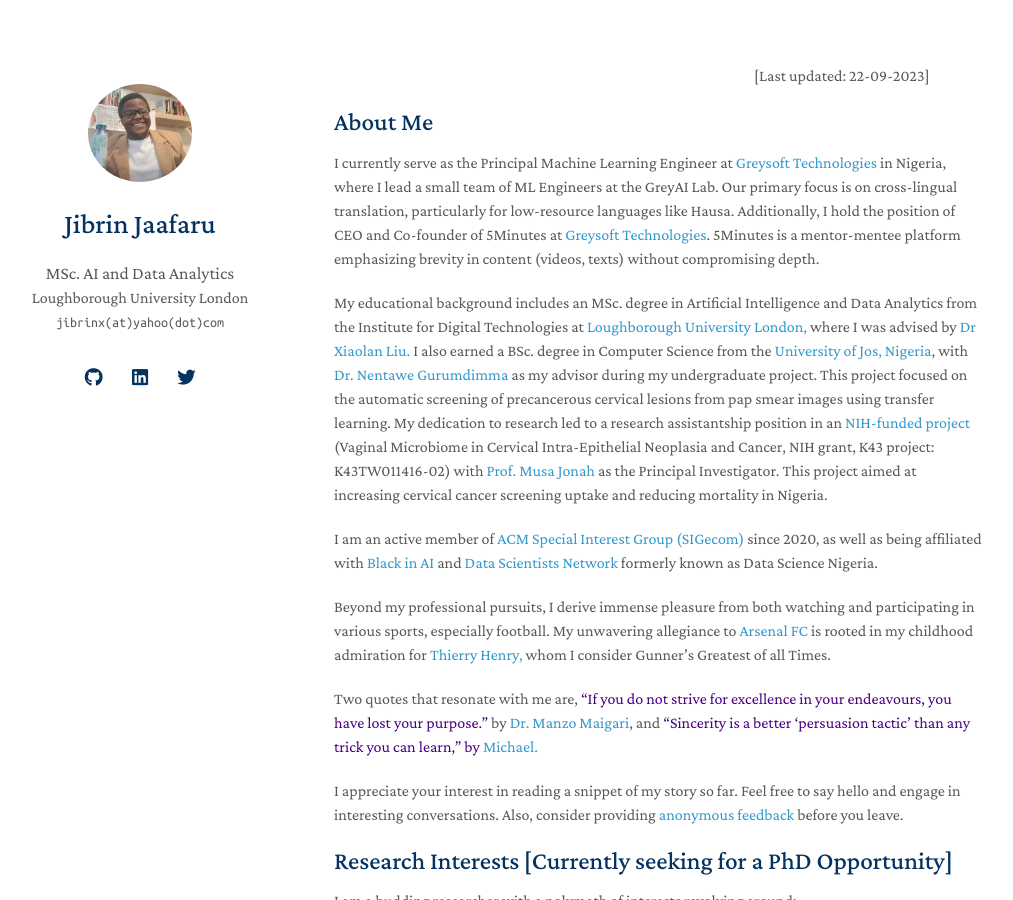
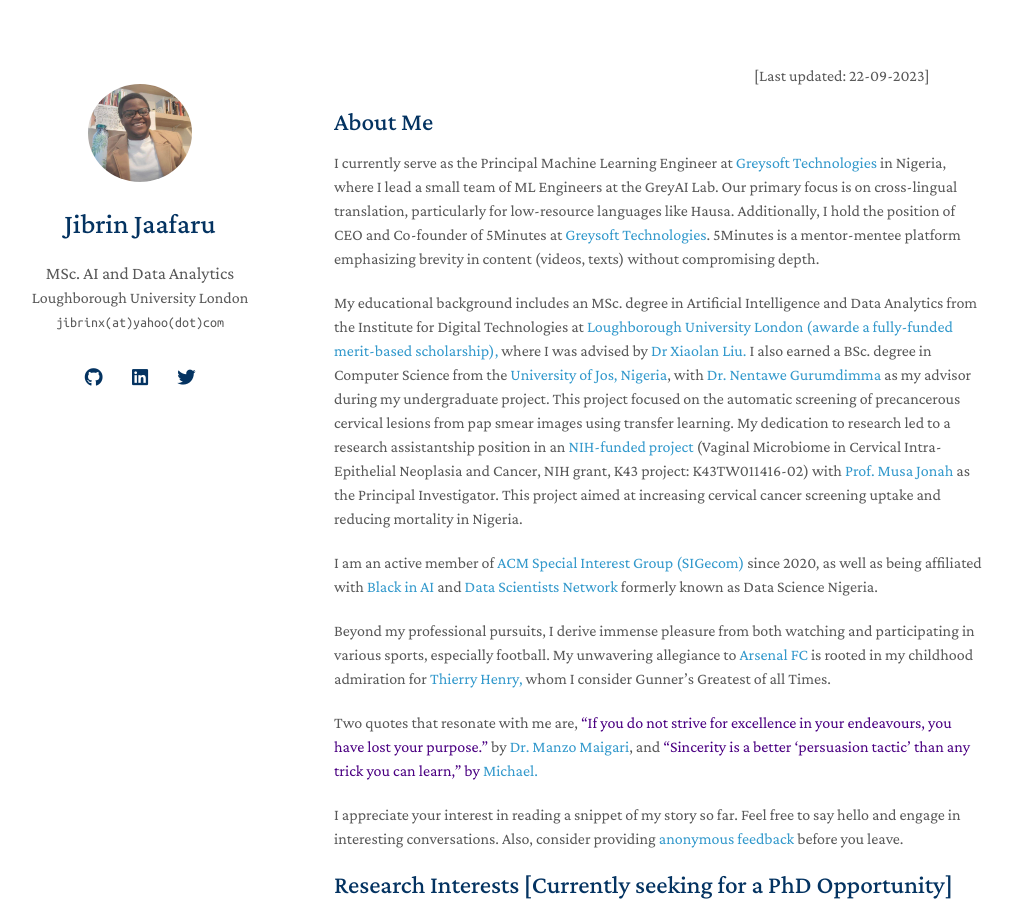
Before and after one commit to jibrinx/jibrinx.github.io, a Jekyll site: the page built from index.md, in a window 1280 px wide and 900 px high. Shown: the whole window, without its empty margins (136-1149 px from the left). Built offline with Jekyll 4.4.1, drawn with Linux system fonts in a browser that asks for light colours; nearby versions of some CDN libraries; a style sheet for code colours, icons or effects is not loaded.

Commit message:
Update index.md

```diff
--- a/index.md
+++ b/index.md
@@ -6,7 +6,7 @@
 
 I currently serve as the Principal Machine Learning Engineer at <a href="https://greysoft.ng">Greysoft Technologies</a> in Nigeria, where I lead a small team of ML Engineers at the GreyAI Lab. Our primary focus is on cross-lingual translation, particularly for low-resource languages like Hausa. Additionally, I hold the position of CEO and Co-founder of 5Minutes at <a href="https://greysoft.ng">Greysoft Technologies</a>. 5Minutes is a mentor-mentee platform emphasizing brevity in content (videos, texts) without compromising depth.
 
-My educational background includes an MSc. degree in Artificial Intelligence and Data Analytics from the Institute for Digital Technologies at  <a href="https://www.lborolondon.ac.uk/study/masters-degrees/artificial-intelligence-data-analytics/"> Loughborough University London, </a> where I was advised by <a href="https://www.lborolondon.ac.uk/about/staff/dr-xiaolan-liu/">Dr Xiaolan Liu.</a> I also earned a BSc. degree in Computer Science from the <a href="https://unijos.edu.ng">University of Jos, Nigeria</a>, with <a href="https://scholar.google.com/citations?user=q9VpwWEAAAAJ&hl=enDr. Nentawe Gurumdimma)"> Dr. Nentawe Gurumdimma</a> as my advisor during my undergraduate project. This project focused on the automatic screening of precancerous cervical lesions from pap smear images using transfer learning. My dedication to research led to a research assistantship position in an <a href="https://grantome.com/grant/NIH/K43-TW011416-02">NIH-funded project</a> (Vaginal Microbiome in Cervical Intra-Epithelial Neoplasia and Cancer, NIH grant, K43 project: K43TW011416-02) with <a href="https://www.feinberg.northwestern.edu/faculty-profiles/az/profile.html?xid=39806"> Prof. Musa Jonah </a> as the Principal Investigator. This project aimed at increasing cervical cancer screening uptake and reducing mortality in Nigeria.
+My educational background includes an MSc. degree in Artificial Intelligence and Data Analytics from the Institute for Digital Technologies at  <a href="https://www.lborolondon.ac.uk/study/masters-degrees/artificial-intelligence-data-analytics/"> Loughborough University London (awarde a fully-funded merit-based scholarship), </a> where I was advised by <a href="https://www.lborolondon.ac.uk/about/staff/dr-xiaolan-liu/">Dr Xiaolan Liu.</a> I also earned a BSc. degree in Computer Science from the <a href="https://unijos.edu.ng">University of Jos, Nigeria</a>, with <a href="https://scholar.google.com/citations?user=q9VpwWEAAAAJ&hl=enDr. Nentawe Gurumdimma)"> Dr. Nentawe Gurumdimma</a> as my advisor during my undergraduate project. This project focused on the automatic screening of precancerous cervical lesions from pap smear images using transfer learning. My dedication to research led to a research assistantship position in an <a href="https://grantome.com/grant/NIH/K43-TW011416-02">NIH-funded project</a> (Vaginal Microbiome in Cervical Intra-Epithelial Neoplasia and Cancer, NIH grant, K43 project: K43TW011416-02) with <a href="https://www.feinberg.northwestern.edu/faculty-profiles/az/profile.html?xid=39806"> Prof. Musa Jonah </a> as the Principal Investigator. This project aimed at increasing cervical cancer screening uptake and reducing mortality in Nigeria.
 
 I am an active member of <a href="http://www.sigecom.org">ACM Special Interest Group (SIGecom) </a> since 2020, as well as being affiliated with <a href="https://blackinai.github.io/#/">Black in AI</a> and <a href="https://www.datasciencenigeria.org">Data Scientists Network</a> formerly known as Data Science Nigeria.
 
```
